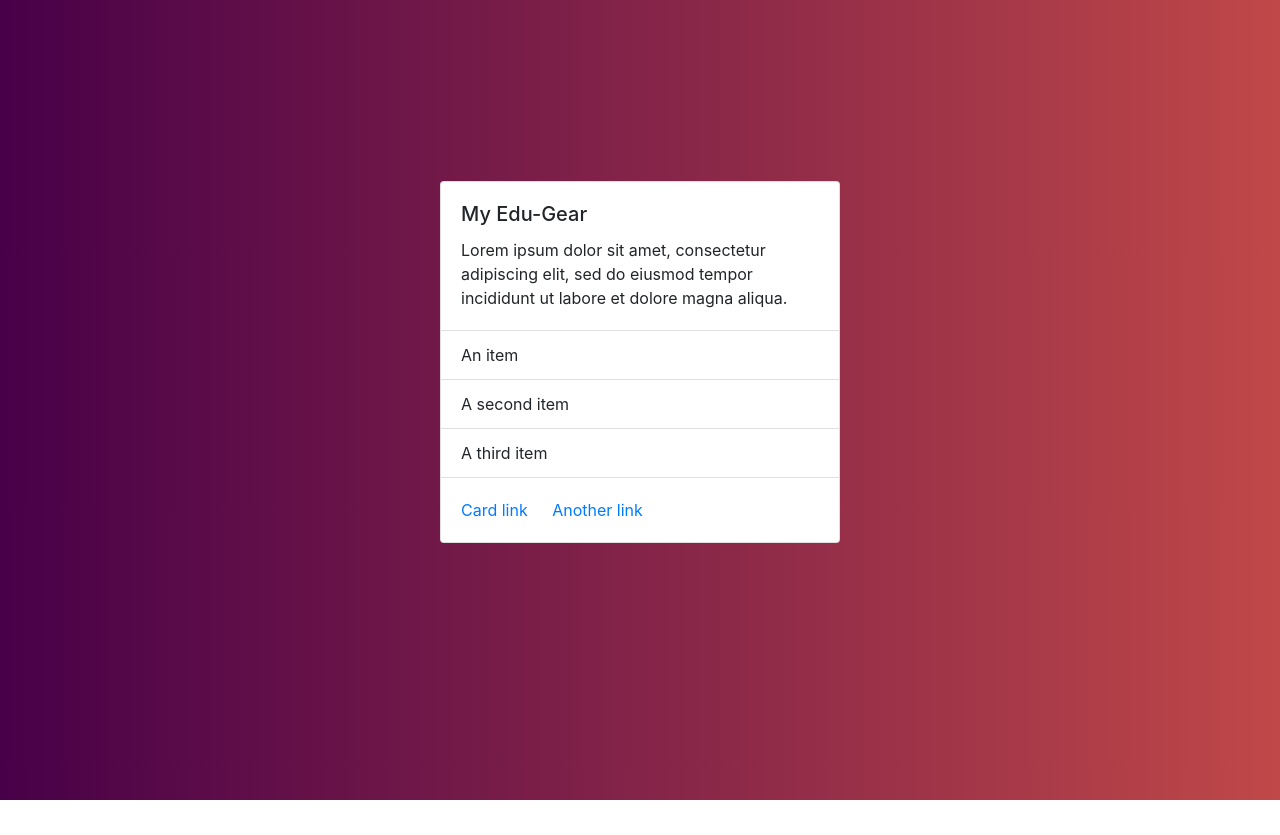
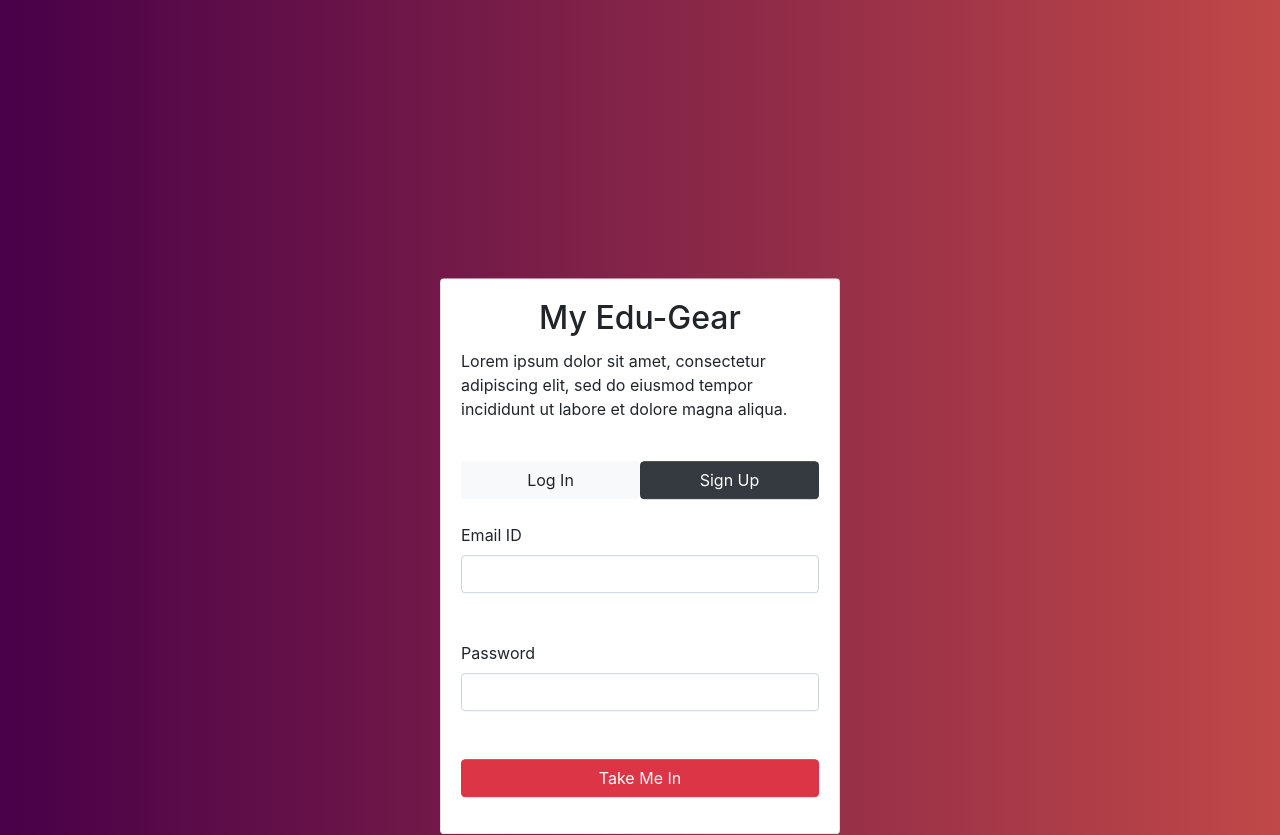
Before and after one commit to Abhinal/myedugear, a plain HTML site: page index.html in a window 1280 px wide. Before the commit the page ends 800 px from the top, so only its background shows below. Drawn offline with nearby package versions, Linux system fonts and the light colour scheme.

Commit message:
Update index.html

```diff
--- a/index.html
+++ b/index.html
@@ -30,18 +30,24 @@
 <body>
     <div class="card">
         <div class="card-body">
-            <h5 class="card-title">My Edu-Gear</h5>
+            <h2 class="card-title text-center">My Edu-Gear</h2>
             <p class="card-text">Lorem ipsum dolor sit amet, consectetur adipiscing elit, sed do eiusmod tempor
                 incididunt ut labore et dolore magna aliqua.</p>
         </div>
-        <ul class="list-group list-group-flush">
-            <li class="list-group-item">An item</li>
-            <li class="list-group-item">A second item</li>
-            <li class="list-group-item">A third item</li>
-        </ul>
         <div class="card-body">
-            <a href="#" class="card-link">Card link</a>
-            <a href="#" class="card-link">Another link</a>
+
+            <button type="button" class="btn btn-light col-6 float-left" href=#>Log In</button>
+            <button type="button" class="btn btn-dark col-6" href=#>Sign Up</button><br><br>
+
+            <form>
+                <label>Email ID</label>
+                <input type="email" name="email" class="form-control"><br><br>
+
+                <label>Password</label>
+                <input type="password" name="password" class="form-control"><br><br>
+
+                <input type="submit" name="" value="Take Me In" class="btn btn-danger btn-block">
+            </form>
         </div>
     </div>
 </body>
```
